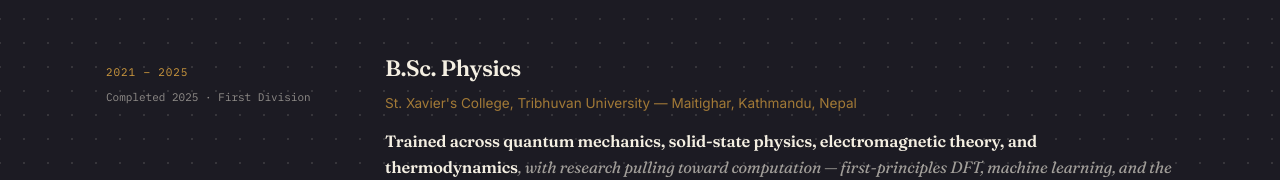
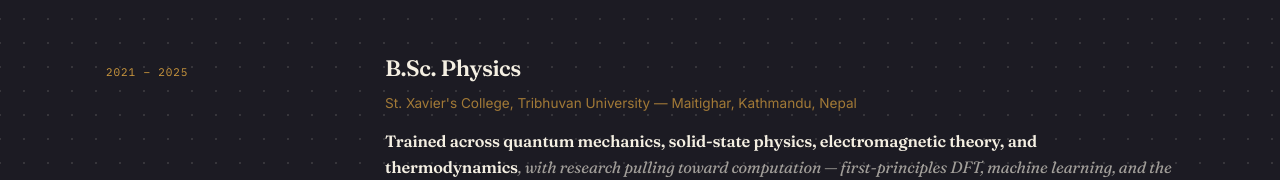
Before and after one commit to srn0707/heyiamsrn, a plain HTML site: page index.html in a window 1280 px wide. Shown: the part 2800-2980 px from the top of the page. Drawn offline with Linux system fonts and the light colour scheme.

Commit message:
Remove GPA details from education panel
Removed GPA information from education section.

```diff
--- a/index.html
+++ b/index.html
@@ -295,7 +295,6 @@
           <div class="edu-row" style="border-bottom:none; margin-bottom:0; padding-bottom:0;">
             <div>
               <p class="period">2021 – 2025</p>
-              <p class="gpa">Completed 2025 · First Division</p>
             </div>
             <div>
               <h3>B.Sc. Physics</h3>
```
